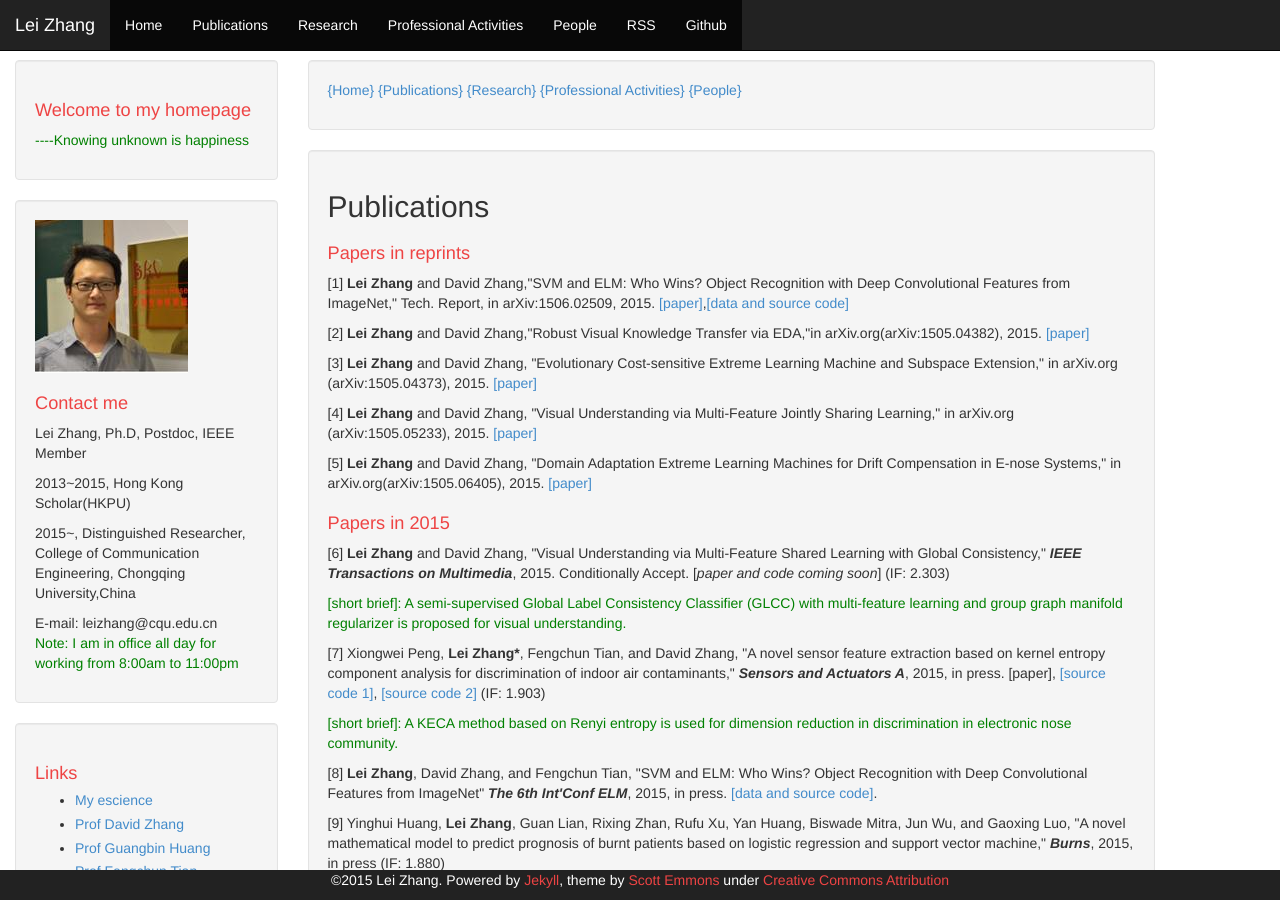
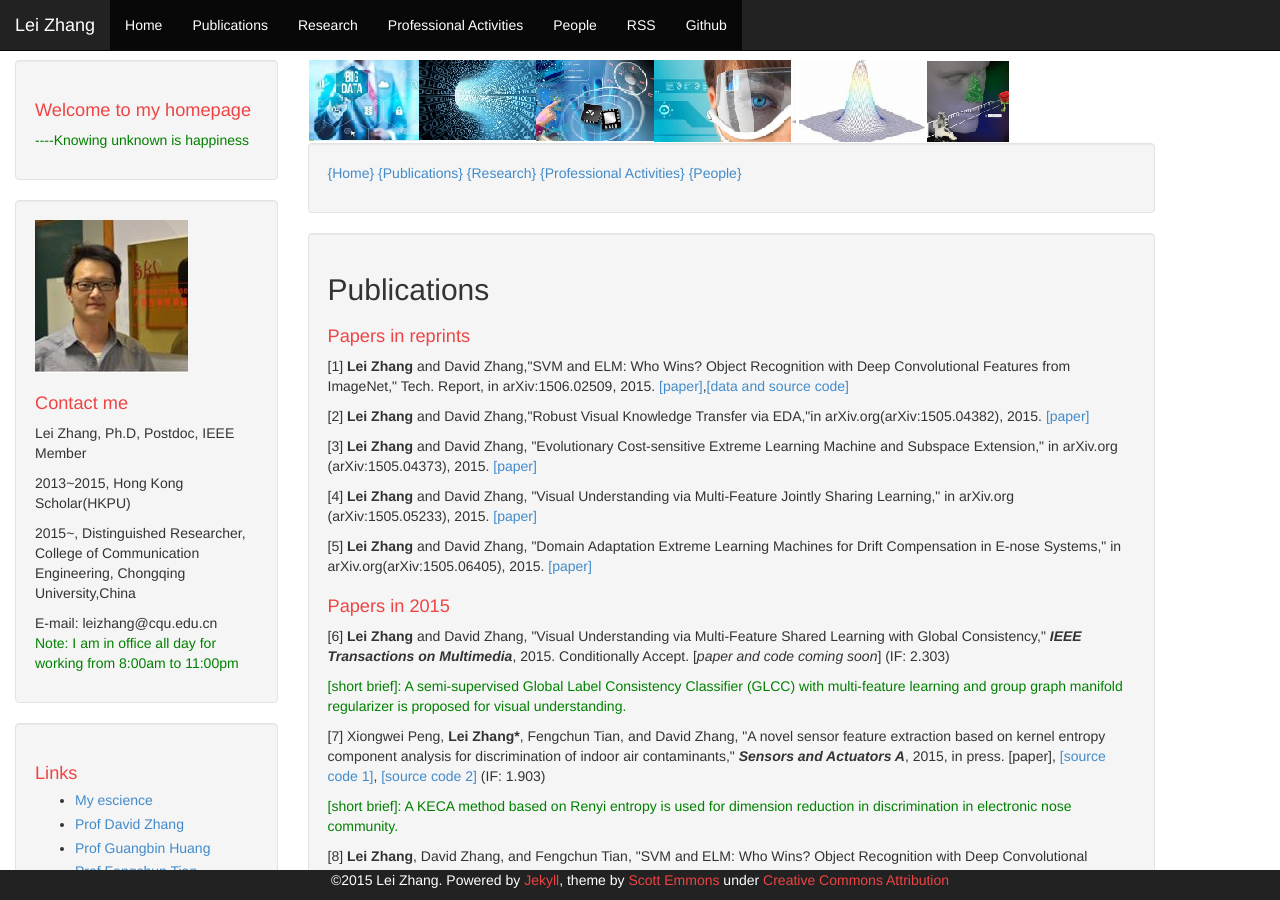
Before and after one commit to DrLeiZhang/website, a Jekyll site: the page built from publications.html, in a window 1280 px wide and 900 px high. Built offline with Jekyll 4.4.1, drawn with Linux system fonts in a browser that asks for light colours; Markdown is read by kramdown in place of the engine named in the settings.

Commit message:
Update
Signed-off-by: leizhang@cqu.edu.cn <leizhang@cqu.edu.cn>

```diff
--- a/publications.html
+++ b/publications.html
@@ -1,6 +1,7 @@
 ---
 layout: default
 ---
+<img class="about-avatar" src="{{ "/img/object.jpg" | prepend: site.baseurl }}" border="0" alt="[name]" />
 
 <div class="well">
 <p><a href="http://www.leizhang.tk/">{Home}  </a><a href="http://www.leizhang.tk/publications.html">{Publications}  </a> <a href="http://www.leizhang.tk/research.html">{Research}  </a> <a href="http://www.leizhang.tk/professional%20activities.html">{Professional Activities}</a>  <a href="http://www.leizhang.tk/people.html">{People}</a></p>
```
